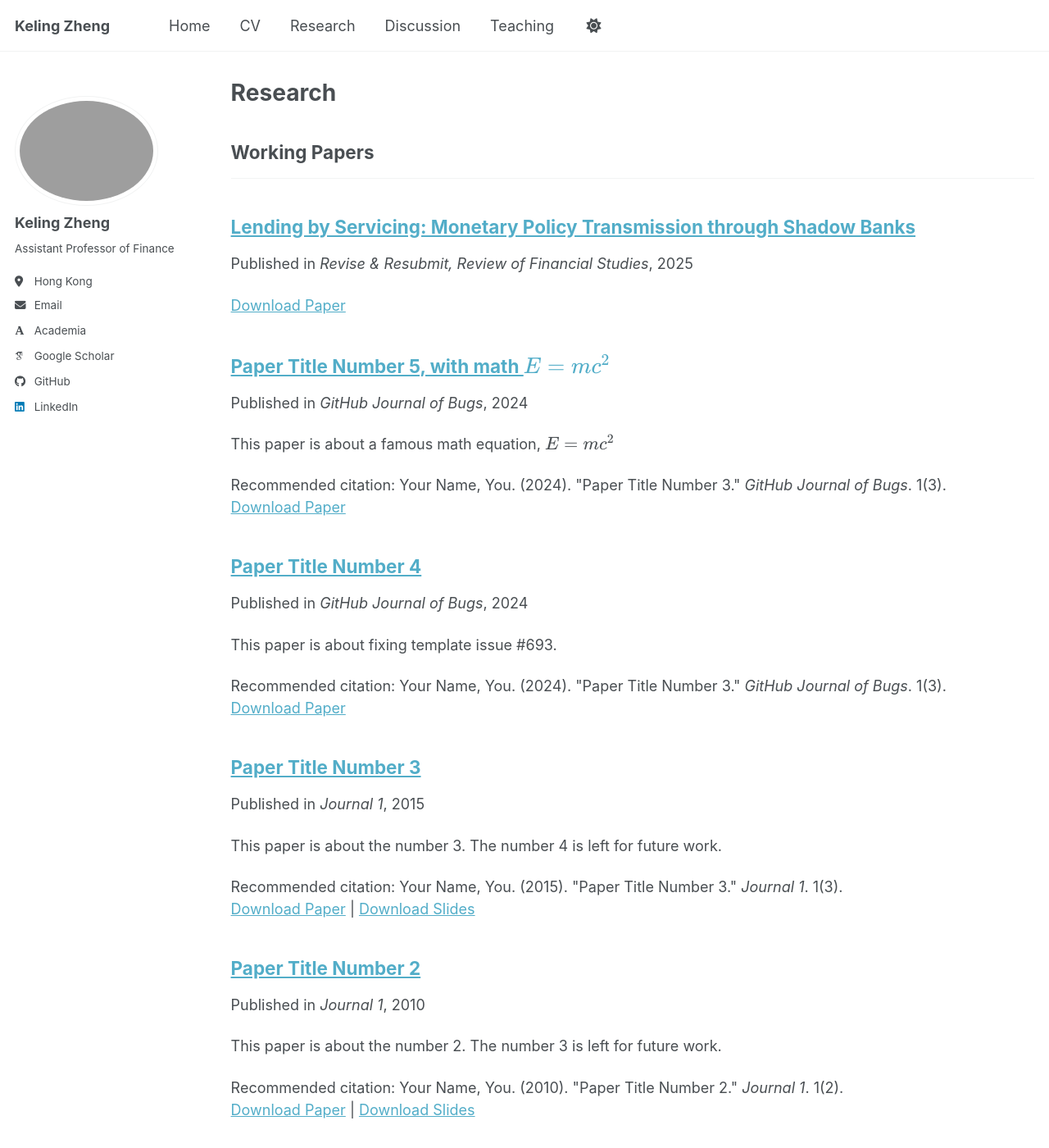
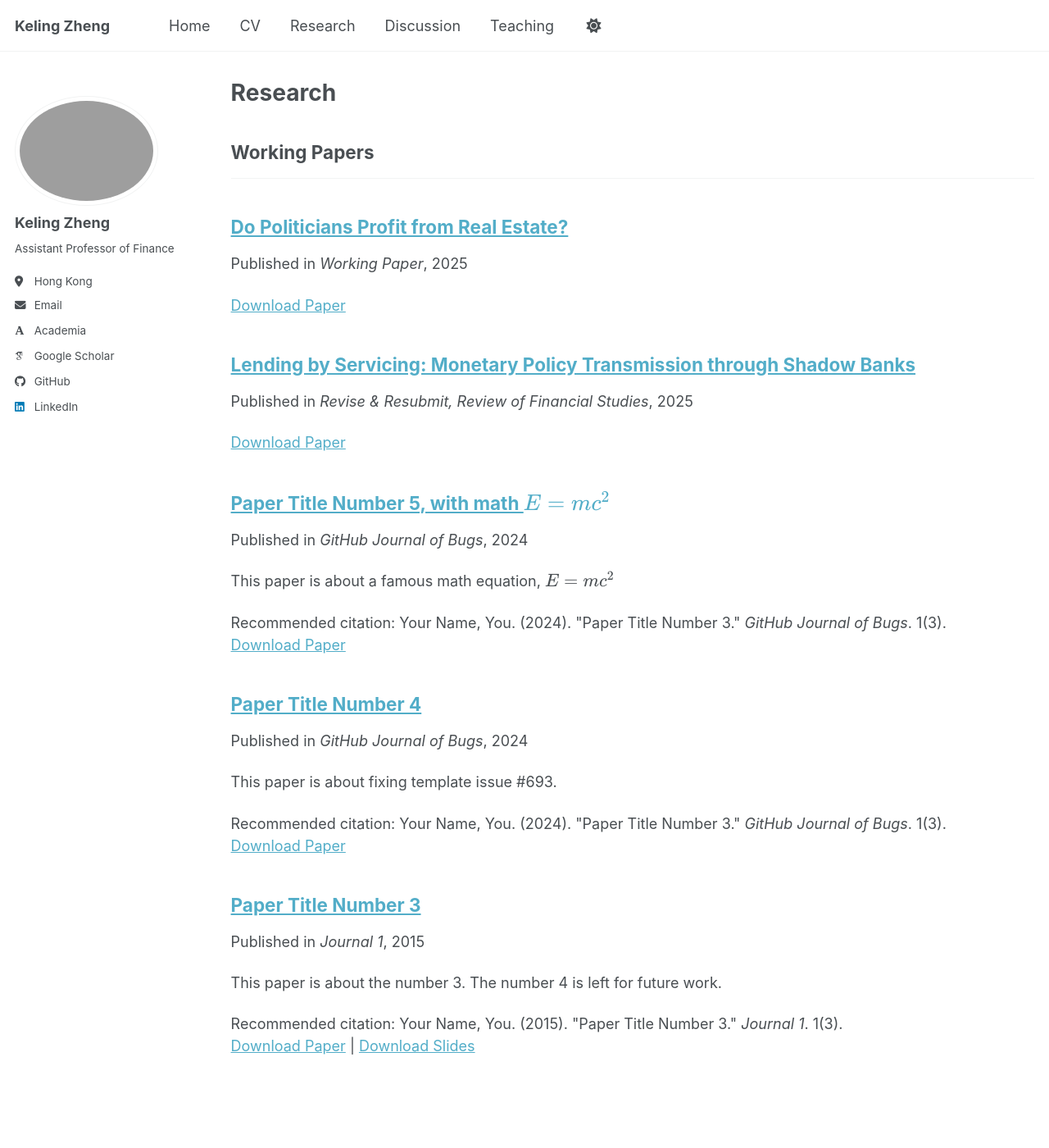
Before and after one commit to Keling-Zheng/Keling-Zheng.github.io, a Jekyll site: the page built from _pages/publications.html, in a window 1280 px wide and 1400 px high. Shown: the whole window at 82% size. Built offline with Jekyll 4.4.1, drawn with Linux system fonts in a browser that asks for light colours; some web fonts are replaced; a script bundle is joined from its source files by our own code; library files that are not in the unit come from our copies.

Commit message:
Update 2010-10-01-paper-title-number-2.md

```diff
--- a/_publications/2010-10-01-paper-title-number-2.md
+++ b/_publications/2010-10-01-paper-title-number-2.md
@@ -1,14 +1,9 @@
 ---
-title: "Paper Title Number 2"
+title: "Do Politicians Profit from Real Estate?"
 collection: publications
 category: conferences
-permalink: /files/msr.pdf
-excerpt: 'This paper is about the number 2. The number 3 is left for future work.'
-date: 2010-10-01
-venue: 'Journal 1'
-slidesurl: 'https://academicpages.github.io/files/slides2.pdf'
-paperurl: 'https://academicpages.github.io/files/paper2.pdf'
-citation: 'Your Name, You. (2010). &quot;Paper Title Number 2.&quot; <i>Journal 1</i>. 1(2).'
+permalink: /files/politician.pdf
+date: 2025-09-20
+venue: 'Working Paper'
+paperurl: 'https://academicpages.github.io/files/politician.pdf'
 ---
-
-The contents above will be part of a list of publications, if the user clicks the link for the publication than the contents of section will be rendered as a full page, allowing you to provide more information about the paper for the reader. When publications are displayed as a single page, the contents of the above "citation" field will automatically be included below this section in a smaller font.
```
